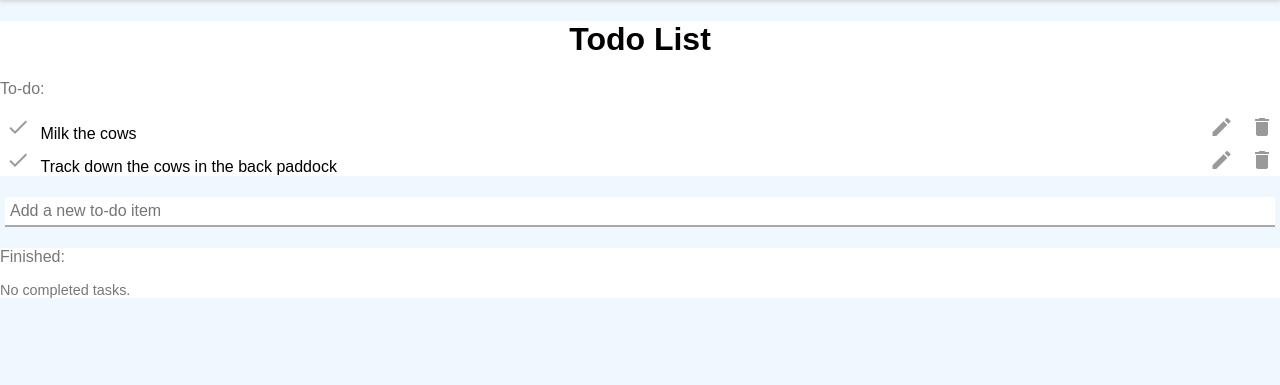
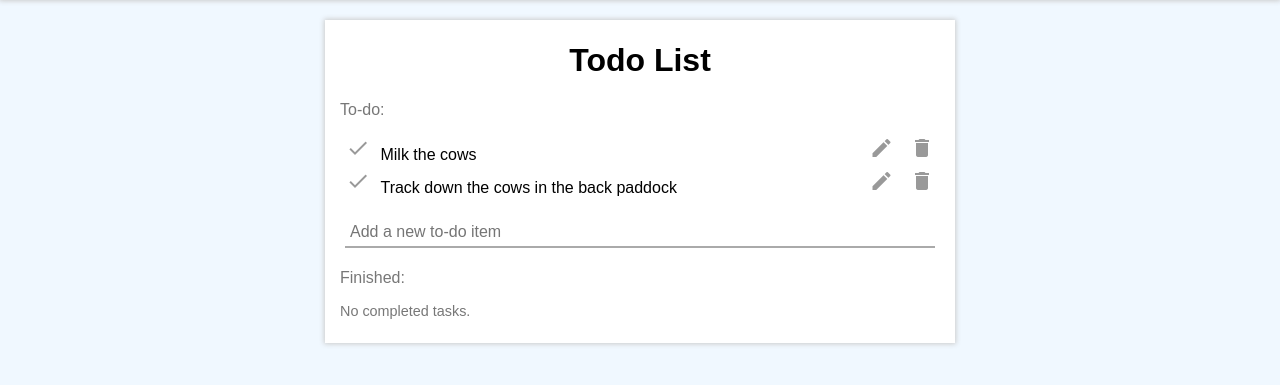
Before and after one commit to nick-hiebl/flask-todo-basic, a Flask app: page /todos in a window 1280 px wide. Shown: the part 50-435 px from the top of the page. Run offline with Flask 2, Linux system fonts and the light colour scheme.

Commit message:
Moved container UI element to inside of the todos file

```diff
--- a/templates/todos.html
+++ b/templates/todos.html
@@ -1,6 +1,7 @@
 {% extends 'layout.html' %}
 
 {% block body %}
+<div class="container shadow">
     <div>
         <div class="heading">
             <h1>Todo List</h1>
@@ -66,4 +67,5 @@
         <p class="filler">No completed tasks.</p>
         {% endif %}
     </div>
+</div>
 {% endblock %}
```
